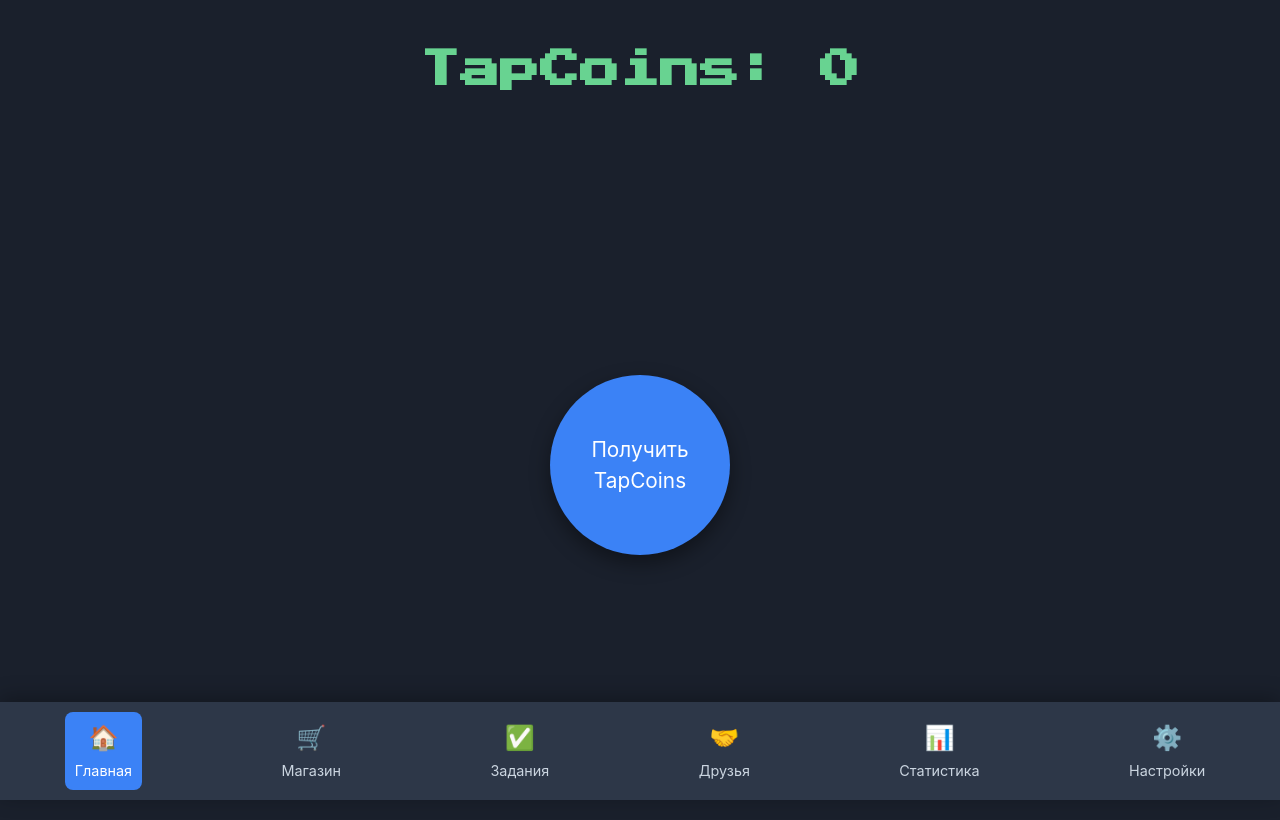
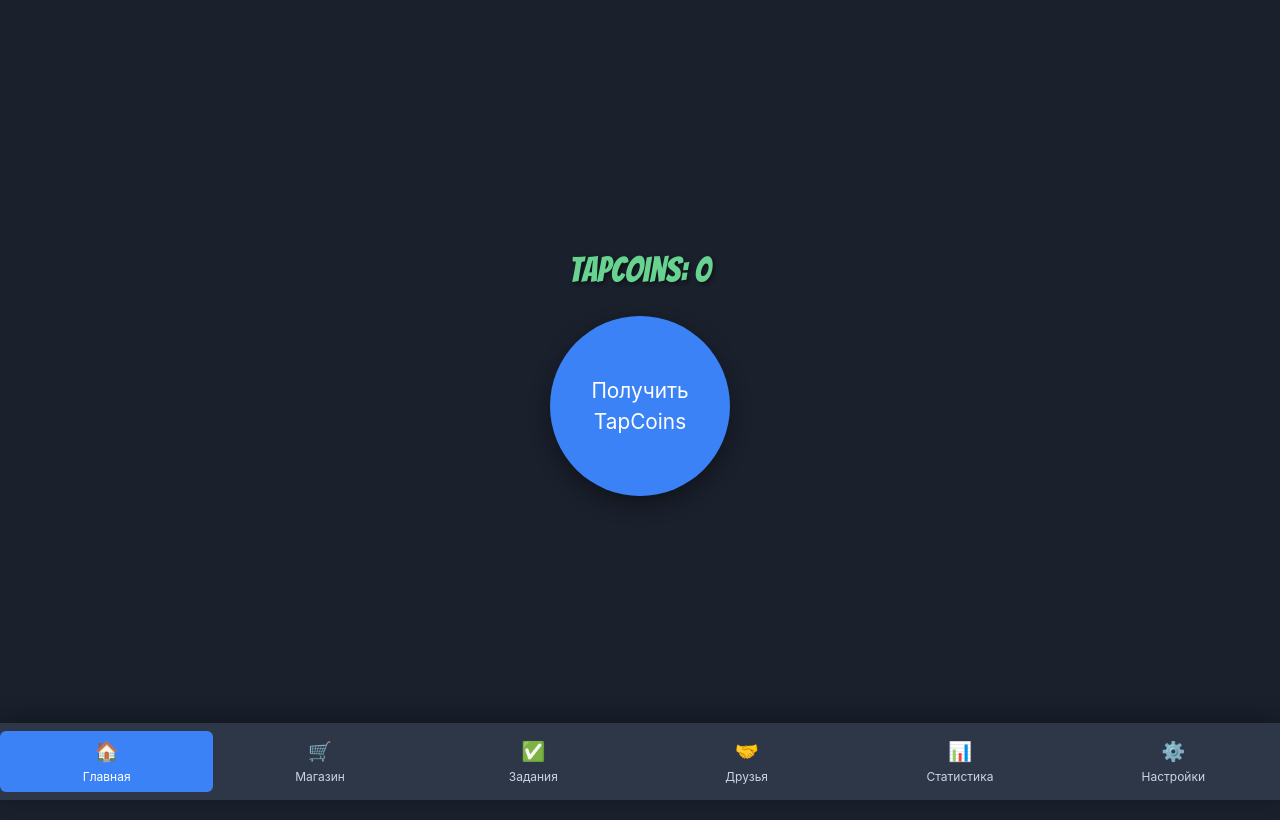
Before and after one commit to Tanya1232/TapMoney, a plain HTML site: page index.html in a window 1280 px wide. Drawn offline with nearby package versions, Linux system fonts and the light colour scheme.

Commit message:
Update index.html

```diff
--- a/index.html
+++ b/index.html
@@ -4,8 +4,8 @@
     <meta charset="UTF-8">
     <meta name="viewport" content="width=device-width, initial-scale=1.0">
     <title>TapMoney</title>
-    <!-- Google Fonts - 'Press Start 2P' for pixelated/gamey feel, 'Inter' for fallback -->
-    <link href="https://fonts.googleapis.com/css2?family=Press+Start+2P&display=swap" rel="stylesheet">
+    <!-- Google Fonts - 'Bangers' for a cartoony/gamey feel -->
+    <link href="https://fonts.googleapis.com/css2?family=Bangers&display=swap" rel="stylesheet">
     <!-- Tailwind CSS import -->
     <script src="https://cdn.tailwindcss.com"></script>
     <style>
@@ -14,24 +14,25 @@
             background-color: #1a202c; /* Solid dark background */
             display: flex;
             flex-direction: column;
-            justify-content: space-between; /* Distribute space for header, content, footer */
+            justify-content: space-between; /* Space out header, content, footer */
             align-items: center;
             min-height: 100vh;
             margin: 0;
-            padding: 20px 0 0 0; /* Padding only at top for main content */
+            padding: 0; /* Remove body padding, elements within will have their own spacing */
             box-sizing: border-box;
             color: #e2e8f0; /* Light text */
             overflow: hidden; /* Prevent scrolling if elements slightly overflow */
             position: relative; /* For absolute positioning of navbar */
         }
-        /* Override default font for specific elements to use 'Press Start 2P' */
+        /* Apply 'Bangers' font to game-specific elements */
         .game-font {
-            font-family: 'Press Start 2P', cursive;
+            font-family: 'Bangers', cursive;
+            text-shadow: 2px 2px 4px rgba(0,0,0,0.5); /* Add some shadow for readability */
         }
 
         .score-text {
-            font-size: 2.5rem; /* Reduced font size for score */
-            font-weight: bold;
+            font-size: 2.2rem; /* Further reduced font size for score */
+            font-weight: normal; /* Bangers is already bold, no need for extra bold */
             color: #68d391; /* Green for score */
             margin-bottom: 20px; /* Space below score */
             text-align: center;
@@ -86,23 +87,25 @@
         }
 
         /* Main content area to center the button and score vertically */
-        #mainContent {
+        #gameScreen { /* Adjusted to be the main flex container for score, button, timer, loading */
             display: flex;
             flex-direction: column;
-            justify-content: center;
+            justify-content: center; /* Center content vertically */
             align-items: center;
             flex-grow: 1; /* Allows it to take up available vertical space */
             width: 100%;
+            padding-bottom: 70px; /* Space for the fixed navbar */
+            box-sizing: border-box;
         }
 
         /* Navbar styles */
         .navbar {
             display: flex;
-            justify-content: space-around;
+            justify-content: space-around; /* Distribute items evenly with space around them */
             align-items: center;
             width: 100%;
             background-color: #2d3748; /* Darker background for navbar */
-            padding: 10px 0;
+            padding: 8px 0; /* Reduced padding */
             position: fixed; /* Fix at the bottom */
             bottom: 0;
             left: 0;
@@ -113,15 +116,19 @@
             background-color: transparent;
             border: none;
             color: #cbd5e0;
-            font-size: 0.9rem;
-            padding: 8px 10px;
-            border-radius: 8px;
+            font-size: 0.75rem; /* Smaller font size for button text */
+            padding: 6px 5px; /* Reduced padding */
+            border-radius: 6px;
             cursor: pointer;
             transition: background-color 0.2s ease, color 0.2s ease;
             display: flex;
             flex-direction: column;
             align-items: center;
-            gap: 4px;
+            gap: 2px; /* Reduced gap between icon and text */
+            flex: 1; /* Allow buttons to grow and shrink to fit, ensuring equal width */
+            min-width: 0; /* Allow shrinking below content if needed */
+            text-align: center;
+            white-space: nowrap; /* Prevent text wrapping */
         }
         .nav-button:hover {
             background-color: #4a5568;
@@ -132,7 +139,7 @@
             color: white;
         }
         .nav-button-icon {
-            font-size: 1.5rem; /* Icon size */
+            font-size: 1.2rem; /* Smaller icon size */
         }
     </style>
     <!-- Monetag Ad Block Code (Interstitial) -->
@@ -140,11 +147,9 @@
 </head>
 <body>
     <!-- Game Screen -->
-    <div id="gameScreen" class="flex flex-col items-center justify-center w-full min-h-screen">
+    <div id="gameScreen">
         <p class="score-text game-font">TapCoins: <span id="score">0</span></p>
-        <div id="mainContent">
-            <button id="clickButton" class="click-button" disabled>Загрузка...</button>
-        </div>
+        <button id="clickButton" class="click-button" disabled>Загрузка...</button>
         <p id="timerDisplay" class="timer-text hidden"></p>
         <p id="loadingText" class="loading-text">Загрузка данных...</p>
     </div>
@@ -197,17 +202,8 @@
             // Example: if (page === 'shop') url = 'https://tanya1232.github.io/TapMoney/shop.html';
 
             if (TelegramWebApp) {
-                // For a multi-page app within Telegram WebApp context,
-                // you would typically navigate within the same WebApp instance
-                // or open new WebApp instances as needed.
-                // For now, opening main index.html for all buttons.
                 console.log(`Opening WebApp page: ${page} with URL: ${url}`);
-                // This will effectively reload the current WebApp with the new URL
-                // if it's within the same domain and context.
-                // For true new tabs, Telegram WebApp API has specific methods
-                // like openLink() which opens in external browser if not WebApp.
-                // For a multi-screen WebApp, you'd manage state/views internally.
-                TelegramWebApp.openLink(url); // Opens in default browser/webapp context
+                TelegramWebApp.openLink(url);
             } else {
                 console.warn(`Telegram WebApp not found. Cannot open page: ${page}. Attempting direct browser open.`);
                 window.open(url, '_blank'); // Fallback for testing outside Telegram
@@ -215,9 +211,11 @@
 
             // Remove active class from all nav buttons
             document.querySelectorAll('.nav-button').forEach(btn => btn.classList.remove('active'));
-            // Add active class to the clicked button (simplistic, can be improved for real routing)
-            // Note: This won't persist across actual page reloads/navigations
-            event.currentTarget.classList.add('active');
+            // Add active class to the clicked button (simplistic, won't persist across actual page reloads/navigations)
+            // event.currentTarget is null if called without event, so check
+            if (event && event.currentTarget) {
+                event.currentTarget.classList.add('active');
+            }
         }
         window.openTelegramWebApp = openTelegramWebApp; // Make global for onclick
 
```
